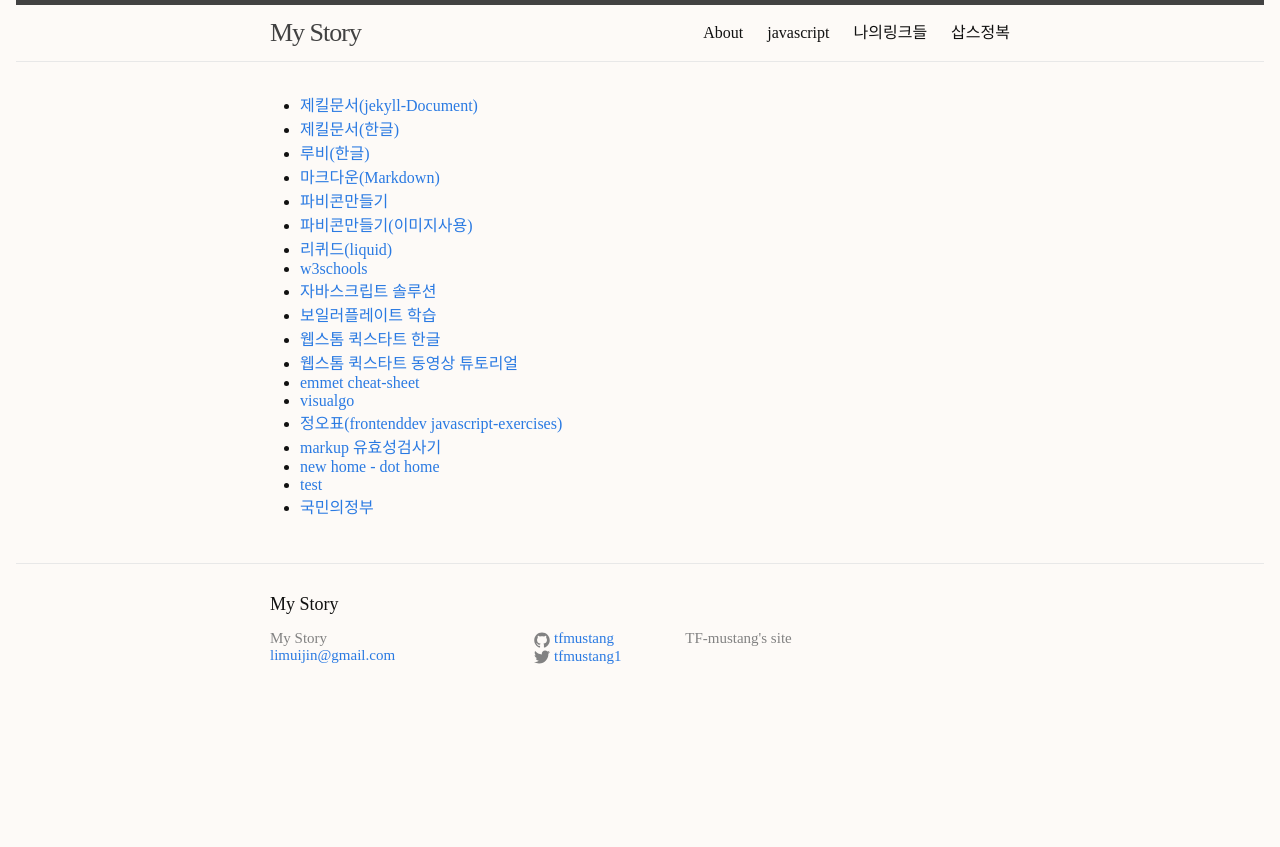
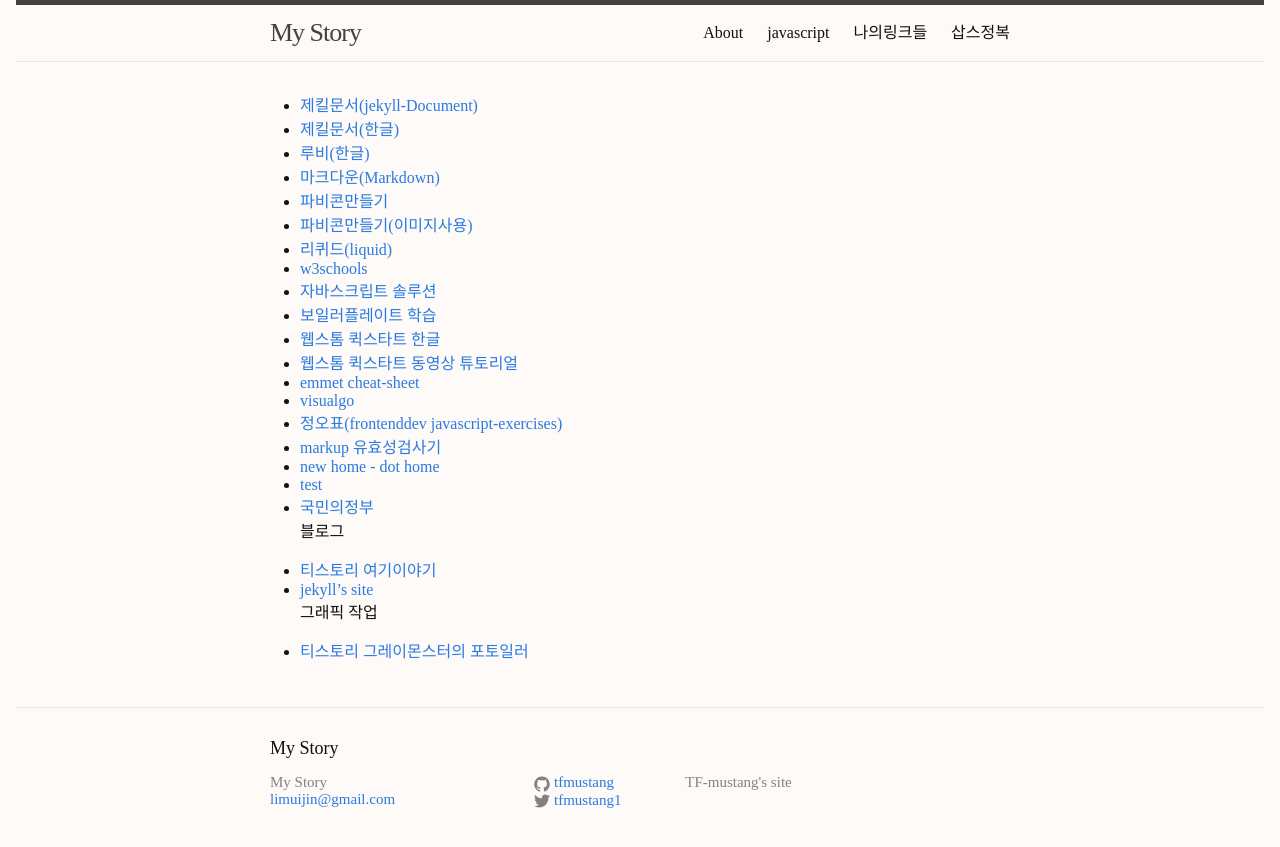
Before and after one commit to tfmustang/tfmustang.github.io, a Jekyll site: the page built from mylink.md, in a window 1280 px wide. Shown: the top 847 px of the page. Built offline with Jekyll 4.4.1, drawn with Linux system fonts in a browser that asks for light colours.

Commit message:
링크수정

```diff
--- a/mylink.md
+++ b/mylink.md
@@ -22,3 +22,8 @@ title: 나의링크들
 * [new home - dot home](http://limuijin.dothome.co.kr/)
 * [test](http://limuijin.dothome.co.kr/)
 * [국민의정부](http://www.kor.org)
+#### 블로그
+* [티스토리 여기이야기](http://tfmustang.tistory.com)
+* [jekyll's site](https://jekyllrb.com/docs/sites/)
+#### 그래픽 작업
+* [티스토리 그레이몬스터의 포토일러](http://graymonster.tistory.com)
```
